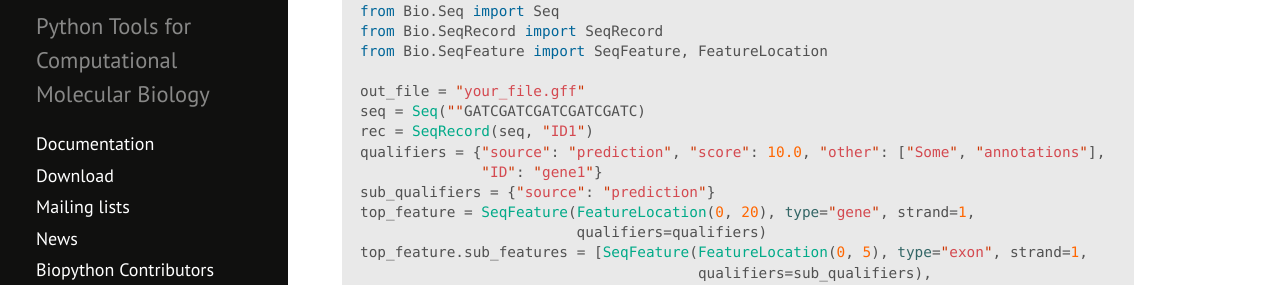
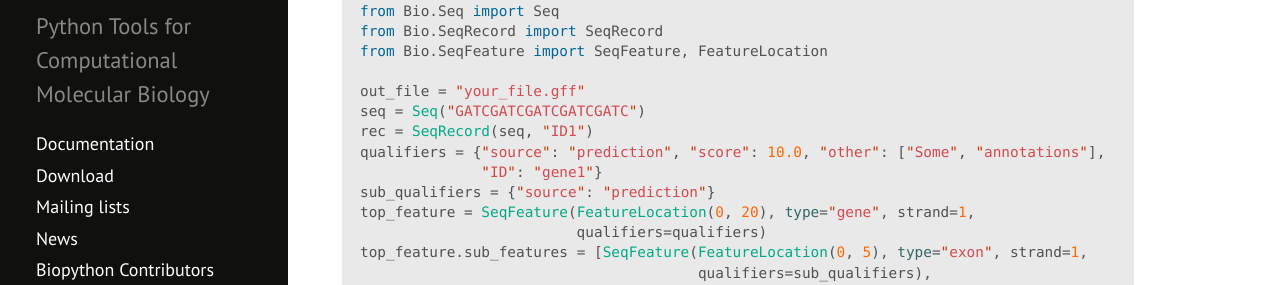
Before and after one commit to biopython/biopython.github.io, a Jekyll site: the page built from wiki/GFF_Parsing.md, in a window 1280 px wide and 900 px high, scrolled down 6281 px. Shown: the part 189-474 px from the top of the window. Built offline with Jekyll 4.4.1, drawn with Linux system fonts in a browser that asks for light colours.

Commit message:
Tiny syntax error :)

```diff
--- a/wiki/GFF_Parsing.md
+++ b/wiki/GFF_Parsing.md
@@ -331,7 +331,7 @@ from Bio.SeqRecord import SeqRecord
 from Bio.SeqFeature import SeqFeature, FeatureLocation
 
 out_file = "your_file.gff"
-seq = Seq(""GATCGATCGATCGATCGATC)
+seq = Seq("GATCGATCGATCGATCGATC")
 rec = SeqRecord(seq, "ID1")
 qualifiers = {"source": "prediction", "score": 10.0, "other": ["Some", "annotations"],
               "ID": "gene1"}
```
